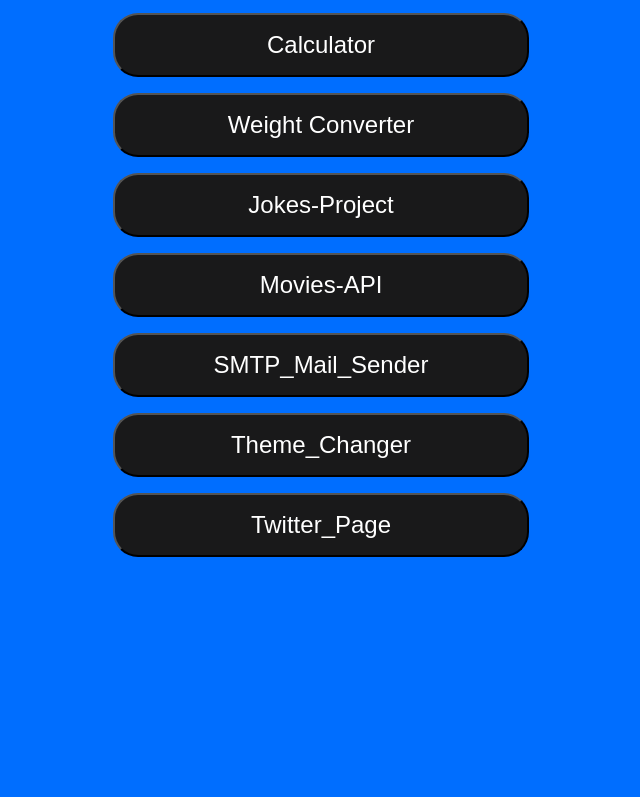
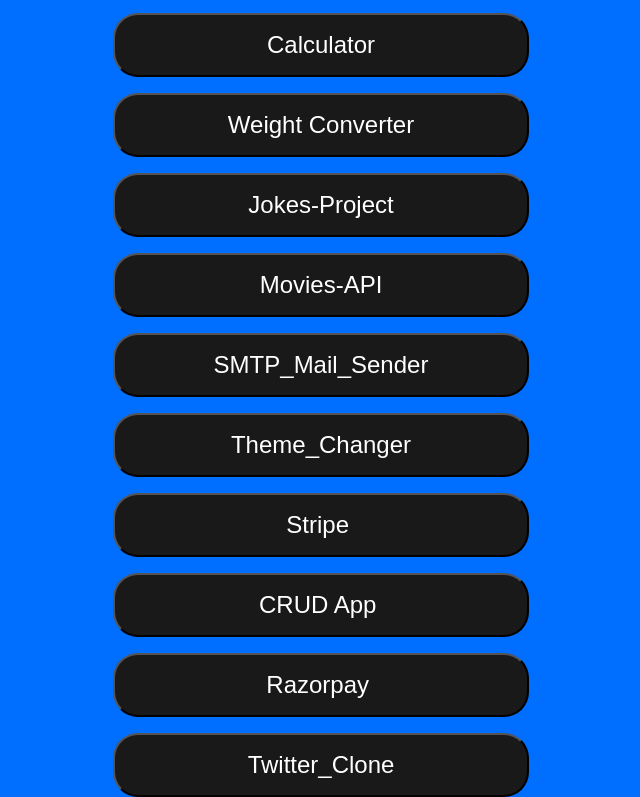
Before and after one commit to Qwer278/all-asignment-Nagarro, a plain HTML site: page index.html in a window 1280 px wide. Shown: the part 1392-2189 px from the top of the page, without its empty margins (319-959 px from the left). Before the commit the page ends 1949 px from the top, so only its background shows below. Drawn offline with Linux system fonts and the light colour scheme.

Commit message:
Update index.html

```diff
--- a/index.html
+++ b/index.html
@@ -34,7 +34,10 @@
       <li><a href="https://qwer278.github.io/Movie-finder/" target="_blank"><input type="button" value="Movies-API"></a></li>
       <li><a href="https://qwer278.github.io/SMTP-Email/" target="_blank"><input type="button" value="SMTP_Mail_Sender"></a></li>
       <li><a href="https://qwer278.github.io/Theme-changer/" target="_blank"><input type="button" value="Theme_Changer"></a></li>
-      <li><a href="https://qwer278.github.io/Twitter-clone/" target="_blank"><input type="button" value="Twitter_Page"></a></li>
+      <li><a href="https://github.com/Qwer278/stripe" target="_blank"><input type="button" value="Stripe "></a></li>
+      <li><a href="https://github.com/Qwer278/CRUD-app" target="_blank"><input type="button" value="CRUD App "></a></li>
+      <li><a href="https://github.com/Qwer278/razorpay-project" target="_blank"><input type="button" value="Razorpay "></a></li>
+      <li><a href="https://text12132312.herokuapp.com/" target="_blank"><input type="button" value="Twitter_Clone"></a></li>
     </ul>
   </body>
 </html>
```
